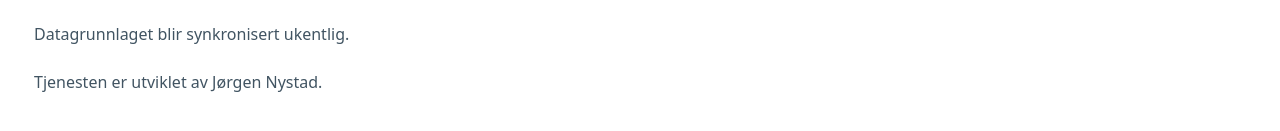
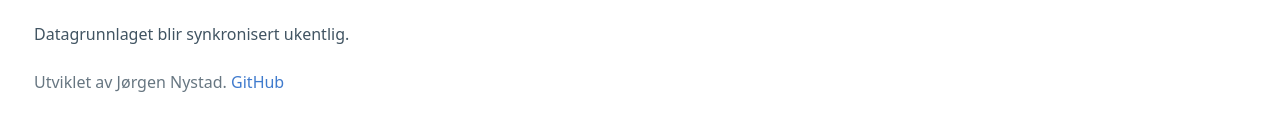
Before and after one commit to jnystad/geono, a React (Vite) app: page / in a window 1280 px wide. Shown: the part 309-440 px from the top of the page. Built offline with nearby package versions, Linux system fonts and the light colour scheme.

Commit message:
Add index.html metadata, initial styles, link to GitHub

```diff
--- a/index.html
+++ b/index.html
@@ -4,11 +4,36 @@
     <meta charset="UTF-8" />
     <meta name="viewport" content="width=device-width, initial-scale=1.0" />
     <meta name="theme-color" content="#105AC1" />
-    <meta name="description" content="" />
+    <meta
+      name="description"
+      content="Søk i norske geografiske data og tjenester. En alternativ klient for data publisert i Geonorge."
+    />
     <title>Finn norske geodata</title>
+    <style type="text/css">
+      @media (prefers-color-scheme: dark) {
+        body {
+          background: #11191f;
+          color: #fff;
+        }
+      }
+      .placeholder {
+        font-family: sans-serif;
+        padding: 2rem;
+      }
+    </style>
   </head>
   <body>
     <div id="root">
+      <div class="placeholder">
+        <h3>Finn norske geodata</h3>
+        <p>Skriv inn det du leter etter i søkefeltet over for å søke i norske geodata.</p>
+        <p>Dette er en uoffisiell tjeneste som søker i Geonorges oversikt over datasett og tjenester.</p>
+        <p>Datagrunnlaget blir synkronisert ukentlig.</p>
+        <p style="opacity: 0.8">
+          Utviklet av Jørgen Nystad.
+          <a href="https://github.com/jnystad/geono" target="_blank" rel="noreferrer">GitHub</a>
+        </p>
+      </div>
     </div>
     <script type="module" src="/src/index.tsx"></script>
   </body>
--- a/package.json
+++ b/package.json
@@ -9,7 +9,7 @@
     "check": "npm-run-all -p check:*",
     "check:lint": "eslint --ext .js,.jsx,.ts,.tsx .",
     "check:types": "tsc --noEmit",
-    "server": "nodemon bin/server.js",
+    "server": "nodemon -w bin bin/server.js",
     "build": "tsc && vite build"
   },
   "engines": {
--- a/src/App.tsx
+++ b/src/App.tsx
@@ -138,7 +138,12 @@ export function MainLayout() {
             <p>Skriv inn det du leter etter i søkefeltet over for å søke i norske geodata.</p>
             <p>Dette er en uoffisiell tjeneste som søker i Geonorges oversikt over datasett og tjenester.</p>
             <p>Datagrunnlaget blir synkronisert ukentlig.</p>
-            <p>Tjenesten er utviklet av Jørgen Nystad.</p>
+            <p style={{ opacity: 0.8 }}>
+              Utviklet av Jørgen Nystad.{" "}
+              <a href="https://github.com/jnystad/geono" target="_blank" rel="noreferrer">
+                GitHub
+              </a>
+            </p>
           </div>
         )}
         {loading && <LoadingMask />}
```
